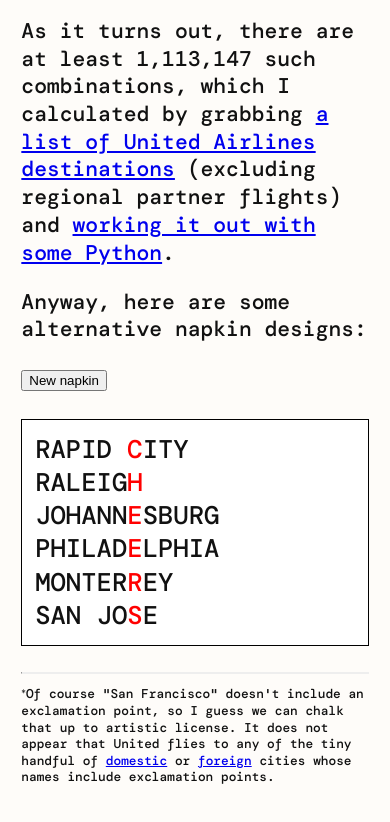
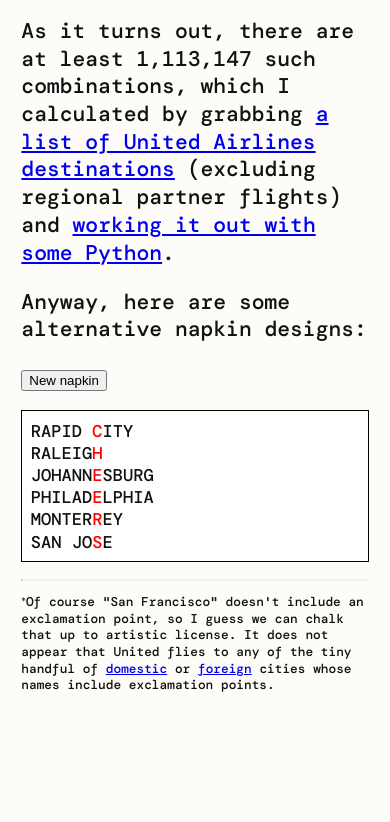
Before and after one commit to cjwinchester/cheers, a plain HTML site: page index.html in a window 390 px wide. Shown: the part 987-1809 px from the top of the page. After the commit the page ends 1721 px from the top, so only its background shows below. Drawn offline with nearby package versions, Linux system fonts and the light colour scheme.

Commit message:
add media query for napkin font size

```diff
--- a/styles.css
+++ b/styles.css
@@ -32,7 +32,6 @@ img {
 
 div#napkin {
   background-color: white;
-  font-size:  1.2em;
   padding: 0.5em;
   border: 1px black solid;
   margin: 1em auto;
@@ -53,3 +52,9 @@ hr {
 footer > p {
   font-size:  0.6em;
 }
+
+@media (max-width: 480px) {
+  div#napkin {
+    font-size:  0.8em;
+  }
+}
```
